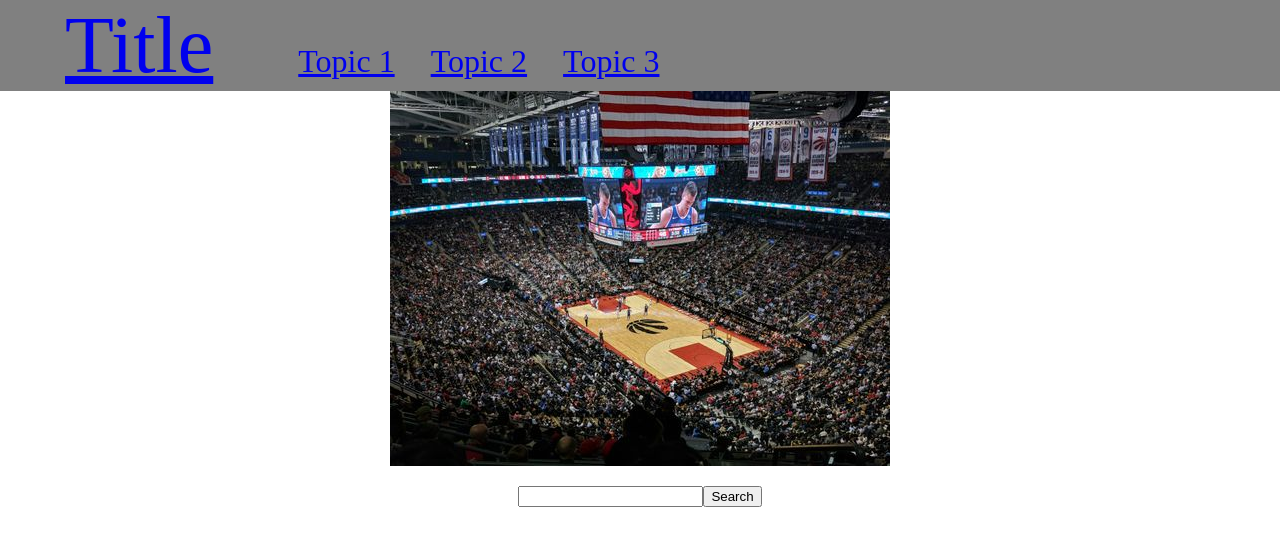
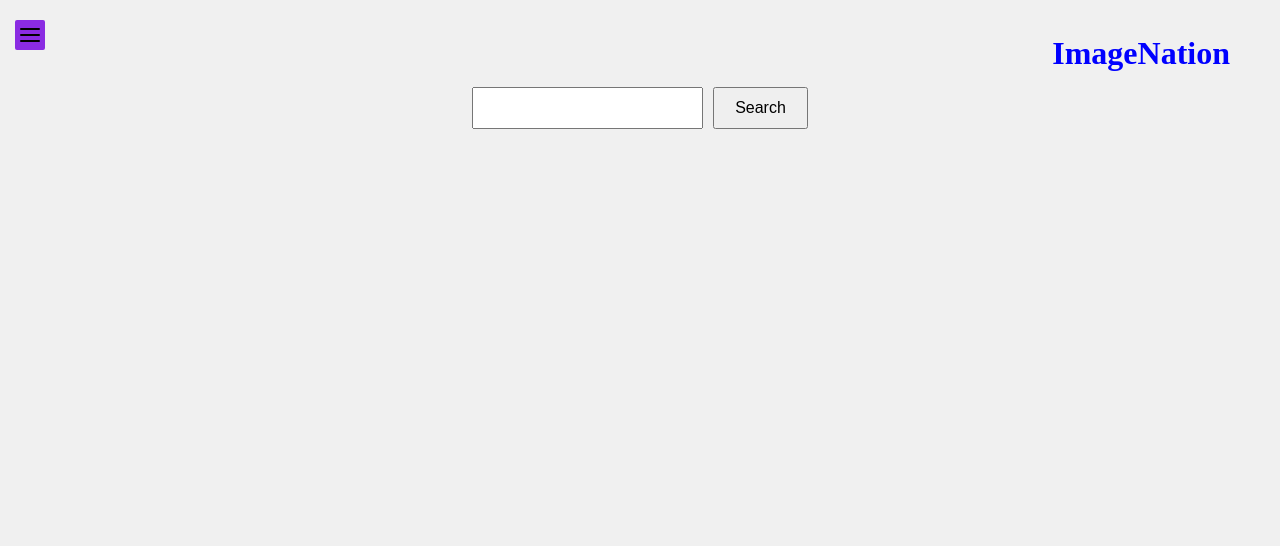
Before and after one commit to dglewis22/Javascript-project02, a plain HTML site: page index.html in a window 1280 px wide. Drawn offline with Linux system fonts and the light colour scheme.

Commit message:
"Changed html, css, js code. Made entirely new layout w/ side navbar and centered input/btn."

```diff
--- a/index.html
+++ b/index.html
@@ -7,19 +7,34 @@
     <title>Project02</title>
 </head>
 <body>
-    <nav class="navbarMain">
-        <ul id="navbarItem">
-            <span class="titleNav"><a href="#">Title</a></span>
-            <li><a href="#">Topic 1</a></li>
-            <li><a href="#">Topic 2</a></li>
-            <li><a href="#">Topic 3</a></li>
+    <!-- Checkbox to toggle the menu -->
+    <input type="checkbox" id="nav-toggle" class="checkbox">
+
+    <!-- Label and toggle button for the sidebar -->
+    <label for="nav-toggle" class="toggle">
+        <span class="top_Line com"></span>
+        <span class="mid_Line com"></span>
+        <span class="bot_Line com"></span>
+    </label>
+
+    <!-- Side Navbar -->
+    <div class="nav">
+        <h1>Menu</h1>
+        <ul>
+            <li><a href="#"><i class="item">About Us</i></a></li>
+            <li><a href="#"><i class="item">Socials</i></a></li>
+            <li><a href="#"><i class="item">GIF Of The Day</i></a></li>
+            <li><a href="#"><i class="item">Sign Up</i></a></li>
         </ul>
-    </nav>
-    <div class="images"><img src="bballbanner.jpg" alt="/"></div>
-    <div id="inputContainer">
-        <input type="text" id="searchInput" name="searchInput">
-        <button onclick="" id="searchBtn">Search</button>
     </div>
-    <script src="main.js"></script>
+
+    <!-- Main Content -->
+    <div class="content">
+        <h1>ImageNation</h1>
+        <div class="outputArea">
+            <input type="text" id="imgSearch" name="imgSearch">
+            <button class="search">Search</button>
+        </div>
+    </div>
 </body>
 </html>
--- a/style.css
+++ b/style.css
@@ -1,44 +1,144 @@
-body {
+* {
     margin: 0;
+    padding: 0;
+    box-sizing: border-box;
 }
 
-.navbarMain {
-    background-color: gray;
-    margin: 0;
-    padding: 0;
-    border: none;
-    display: block;
-
+body {
+    background-color: #f0f0f0;
+    overflow-x: hidden;
 }
 
-#navbarItem {
-    list-style: none;
-    padding: 0;
-    margin: 0;
+.checkbox {
+    display: none;
 }
 
-.navbarMain li {
-    display: inline;
-    text-align: center;
-    padding: 14px 16px;
-    font-size: 2em;
+.toggle {
+    position: fixed;
+    height: 30px;
+    width: 30px;
+    top: 20px;
+    left: 15px;
+    z-index: 3;
+    cursor: pointer;
+    border-radius: 2px;
+    background-color: blueviolet;
 }
 
-.titleNav {
-    font-size: 5em;
-    padding: 20px 15px;
-    margin: 50px;
+.toggle .com {
+    position: absolute;
+    height: 2px;
+    width: 20px;
+    background-color: black;
+    border-radius: 50px;
+    transition: 0.3s ease;
 }
 
-#inputContainer {
+.toggle .top_Line {
+    top: 30%;
+    left: 50%;
+    transform: translate(-50%, -50%);
+}
+
+.toggle .mid_Line {
+    top: 50%;
+    left: 50%;
+    transform: translate(-50%, -50%);
+}
+
+.toggle .bot_Line {
+    top: 70%;
+    left: 50%;
+    transform: translate(-50%, -50%);
+}
+
+.checkbox:checked + .toggle .top_Line {
+    left: 2px;
+    top: 14px;
+    width: 25px;
+    transform: rotate(45deg);
+}
+
+.checkbox:checked + .toggle .bot_Line {
+    left: 2px;
+    top: 14px;
+    width: 25px;
+    transform: rotate(-45deg);
+}
+
+.checkbox:checked + .toggle .mid_Line {
+    opacity: 0;
+    transform: translateX(20px);
+}
+
+.nav {
+    height: 100%;
+    width: 180px;
+    position: fixed;
+    left: -180px;
+    top: 0;
+    background-color: gray;
+    transition: left 0.5s ease;
+    z-index: 2;
+}
+
+.checkbox:checked ~ .nav {
+    left: 0;
+}
+
+.content {
+    padding: 20px;
+    margin-left: 0;
+    transition: margin-left 0.5s ease;
+}
+
+.checkbox:checked ~ .content {
+    margin-left: 180px;
+}
+
+h1 {
+    color: blue;
+    font-weight: 800;
+    text-align: right;
+    padding: 15px 0;
+    padding-right: 30px;
+    pointer-events: none;
+}
+
+ul li {
+    list-style: none;
+}
+
+ul li a {
+    color: black;
+    font-weight: 500;
+    padding: 5px 0;
+    display: block;
+    text-transform: capitalize;
+    text-decoration: none;
+    transition: 0.2s ease-out;
+}
+
+ul li a i {
+    width: 40px;
+    text-align: center;
+}
+
+#imgSearch {
+    padding: 10px;
+    margin-right: 10px; /* Space between input and button */
+    font-size: 16px;
+}
+
+.search {
+    padding: 10px 20px;
+    font-size: 16px;
+    cursor: pointer;
+}
+
+.outputArea {
     display: flex;
     justify-content: center;
     align-items: center;
-   padding: 20px 0px;
+
 }
-
-.images {
-    display: flex;
-    justify-content: center;
-    width: 100%;
-}
```
Lines whose indentation alone changed are shown as unchanged.
